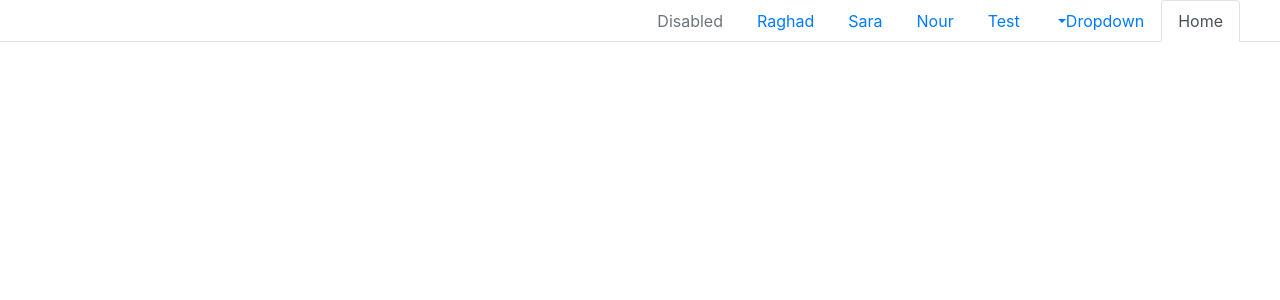
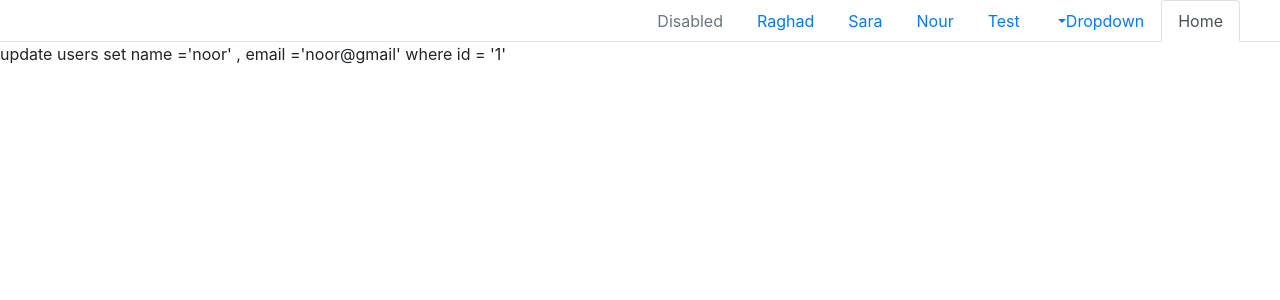
Before and after one commit to mohannadsy/www_alhal, a PHP site: page /test_noor.php in a window 1280 px wide. Shown: the top 300 px of the page. Run offline with PHP 8.4, Linux system fonts and the light colour scheme.

Commit message:
finish queries

```diff
--- a/sql/sql_queries.php
+++ b/sql/sql_queries.php
@@ -50,10 +50,10 @@ function select($table , $columns =' * ')
         $col = getStrFromList($columns);
     }
     $sql="select $col  from ";
-    if(is_array($table))
+    if(!is_array($table))
           return $sql . $table;
      else
-         $sql = $sql + getStrFromList($table);
+         $sql = $sql . getStrFromList($table);
      return $sql;
 }
 
@@ -64,6 +64,13 @@ function selectWithTable($table1,$table2)
 }
 
 // insert into users ( name, phone) values ( 'ahmad', '123')
+?>
+<style>
+  body{
+    direction : ltr
+  }
+</style>
+<?php
 function insert($table , $array)
 {
     $sql = "insert into  $table  (" ;
@@ -74,7 +81,7 @@ function insert($table , $array)
     $sql =rtrim($sql,",") . ") values (";
     foreach ($array as $key => $value)
     {
-        $sql = $sql . " ' $value ' , ";
+        $sql = $sql . " ' $value ' ,";
     }
     $sql =rtrim( $sql ,",") . ")";
     return $sql;
@@ -103,7 +110,7 @@ function delete($table)
 
 function where($column,$value,$op="=")
 {
-  return "where $column " . " " .$op . " ' $value '";
+  return " where $column " . " " .$op . " '$value'";
 }
 function whereLarger($column,$value)
 {
@@ -150,31 +157,31 @@ function whereBetween( $column , $first_value , $second_value)
 
 function whereLike( $column , $value)
 {
-  return   " where  $column   like'%  $value  %' ";
+  return   " where  $column   like'%$value%' ";
 }
 function whereRlike( $column , $value)
 {
-  return " where $column  like'%  $value ' ";
+  return " where $column  like'%$value' ";
 }
 function whereLlike( $column , $value)
 {
-  return " where  $column like ' $value  %' ";
+  return " where  $column like '$value%' ";
 }
 
 ##############################
 # other Ready CRUD functions
 function selectWhereId( $table , $id)
 {
-    return select( $table)+where("id", $id);
+    return select( $table) . where("id", $id);
 
 }
 function updateWhereId( $table, $id, $array)
 {
-    return update( $table , $array).where("id", $id);
+    return update( $table , $array) .where("id", $id);
 }
 function deleteWhereId( $table , $id)
 {
-    return delete( $table)+where("id", $id);
+    return delete( $table) . where("id", $id);
 }
 function selectDistinct( $table, $column)
 {
--- a/test_noor.php
+++ b/test_noor.php
@@ -15,15 +15,16 @@ $tables = ['users' , 'phones' , 'roles'];
 $columns = ['id' , 'name' , 'phone'];
 
 ##############################Nour#
-////echo select('users');
+//echo select('users' , $columns);
 //echo selectWithTable('items','categories');
-////echo insert('users',$users);
-////echo update('users',$users);
-//echo delete('users');
-////echo delete('users') . where ('id'= '2');
-////echo selectWhereId('users','1');
-//echo(addColumn('users','n','int'));
+// echo  insert('users',$users);
+// echo update('users',$users);
+// echo delete('users');
+// echo delete('users') . where ('id', '2');
+// echo selectWhereId('users','1');
+// echo(addColumn('users','n','int'));
 //echo(search('users','id','1'));
+echo updateWhereId('users','1',$users);
 
 ?>
 
```
